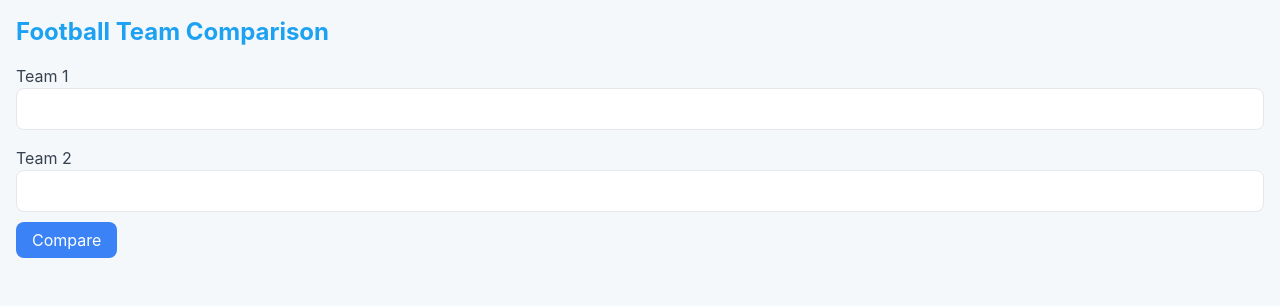
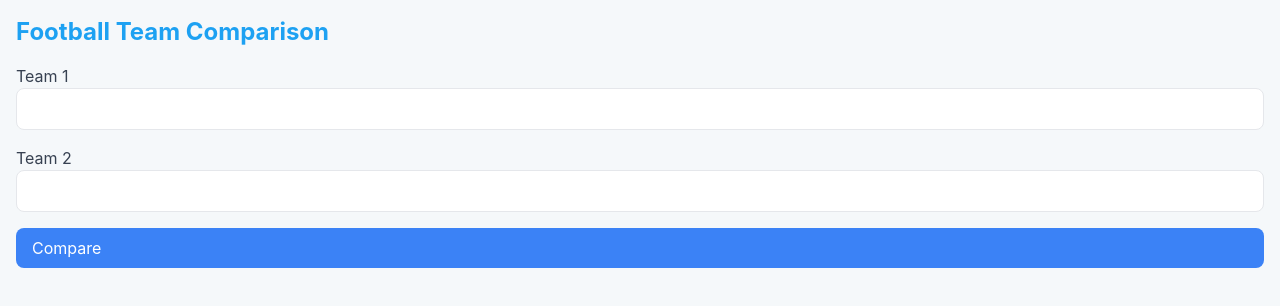
Before and after one commit to TEllwood23/teammates, a Next.js app: page / in a window 1280 px wide. Shown: the top 306 px of the page. Built offline with nearby package versions, Linux system fonts and the light colour scheme; what aws-amplify would draw is missing.

Commit message:
fixed error on index.tsx (<a> in <link> changed to <div>)

```diff
--- a/src/pages/index.tsx
+++ b/src/pages/index.tsx
@@ -36,7 +36,7 @@ export default function Home() {
           />
         </div>
         <Link href={`/compare?team1=${team1}&team2=${team2}`}>
-          <a className="px-4 py-2 bg-blue-500 text-white rounded-lg">Compare</a>
+          <div className="px-4 py-2 bg-blue-500 text-white rounded-lg">Compare</div>
         </Link>
       </form>
     </div>
```
